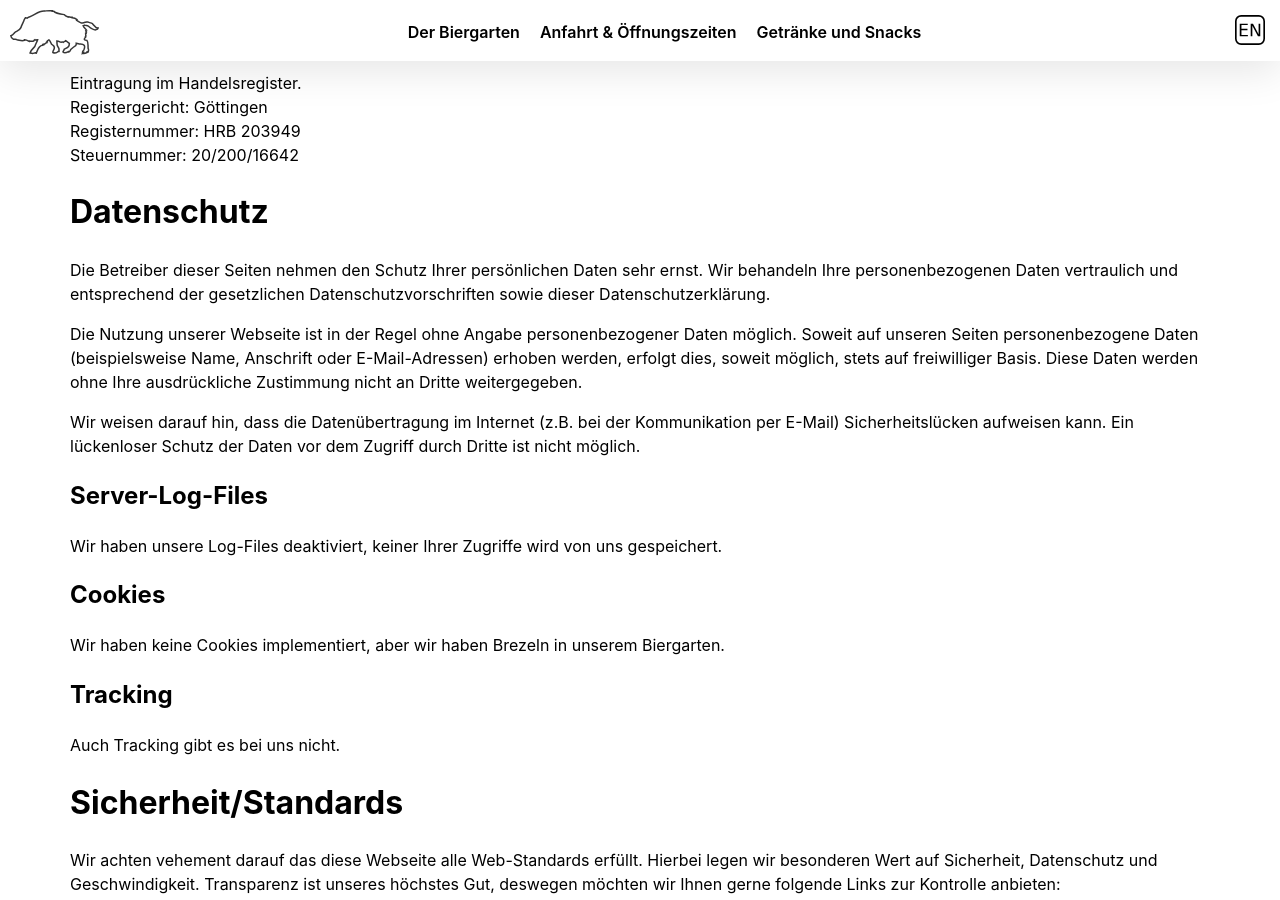
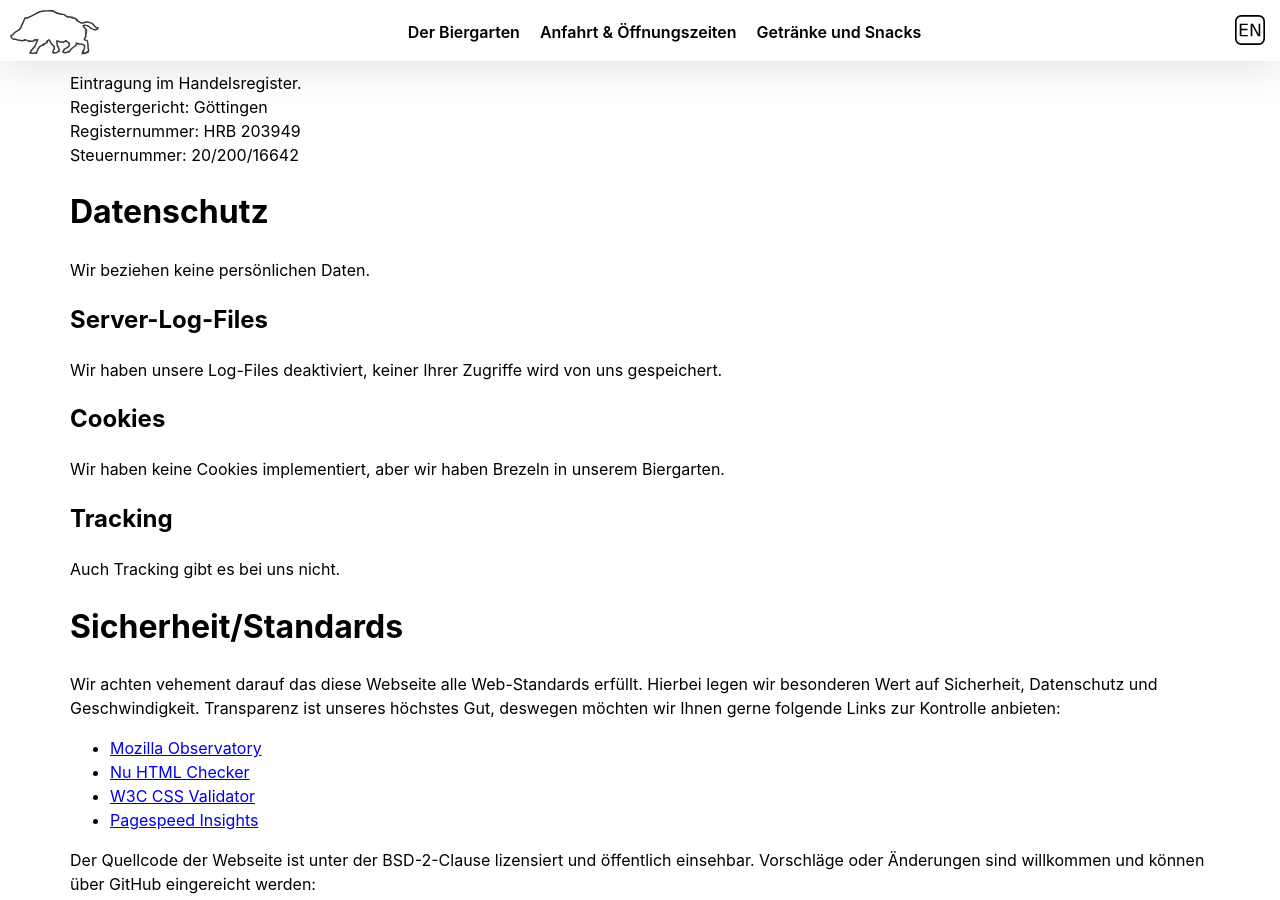
Before and after one commit to versable/kehr-website, a Jekyll site: the page built from impressum.html, in a window 1280 px wide and 900 px high, scrolled down 546 px. Built offline with Jekyll 4.4.1, drawn with Linux system fonts in a browser that asks for light colours.

Commit message:
Remove deprecated privacy statements

```diff
--- a/impressum.html
+++ b/impressum.html
@@ -33,24 +33,7 @@ permalink: /impressum/
     </p>
     <h1>Datenschutz</h1>
     <p>
-        Die Betreiber dieser Seiten nehmen den Schutz Ihrer persönlichen Daten
-        sehr ernst. Wir behandeln Ihre personenbezogenen Daten vertraulich und
-        entsprechend der gesetzlichen Datenschutzvorschriften sowie dieser
-        Datenschutzerklärung.
-    </p>
-    <p>
-        Die Nutzung unserer Webseite ist in der Regel ohne Angabe
-        personenbezogener Daten möglich. Soweit auf unseren Seiten
-        personenbezogene Daten (beispielsweise Name, Anschrift oder
-        E-Mail-Adressen) erhoben werden, erfolgt dies, soweit möglich, stets
-        auf freiwilliger Basis. Diese Daten werden ohne Ihre ausdrückliche
-        Zustimmung nicht an Dritte weitergegeben.
-    </p>
-    <p>
-        Wir weisen darauf hin, dass die Datenübertragung im Internet (z.B. bei
-        der Kommunikation per E-Mail) Sicherheitslücken aufweisen kann. Ein
-        lückenloser Schutz der Daten vor dem Zugriff durch Dritte ist nicht
-        möglich.
+        Wir beziehen keine persönlichen Daten.
     </p>
     <h2>Server-Log-Files</h2>
     <p>
```
Also changed, not shown: en/impressum.html (+2 -17 lines).
